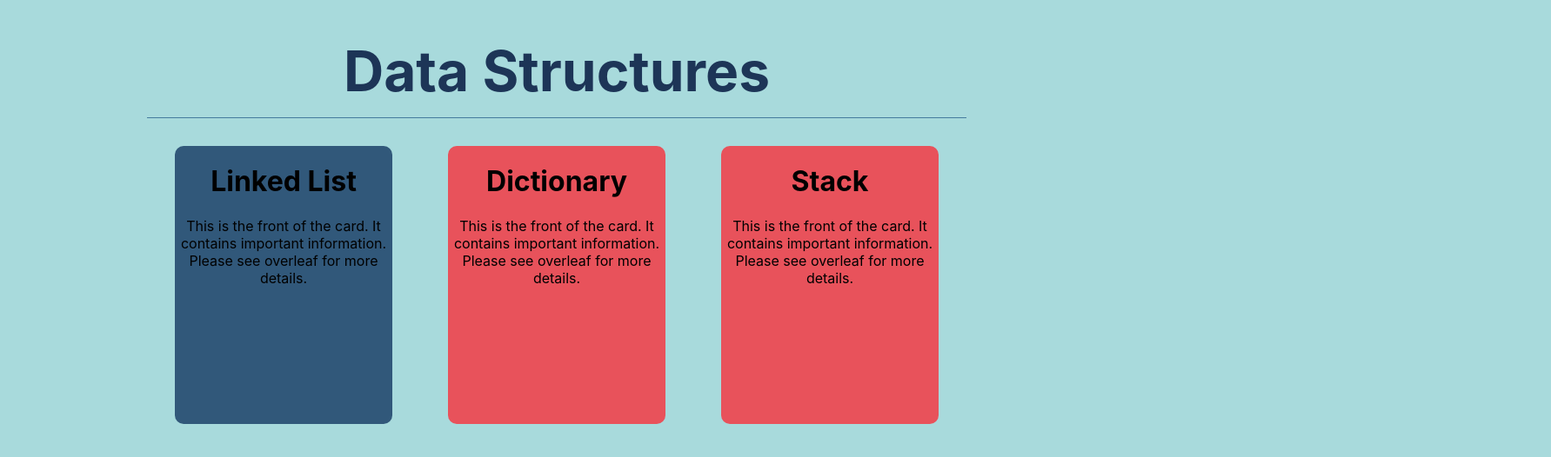
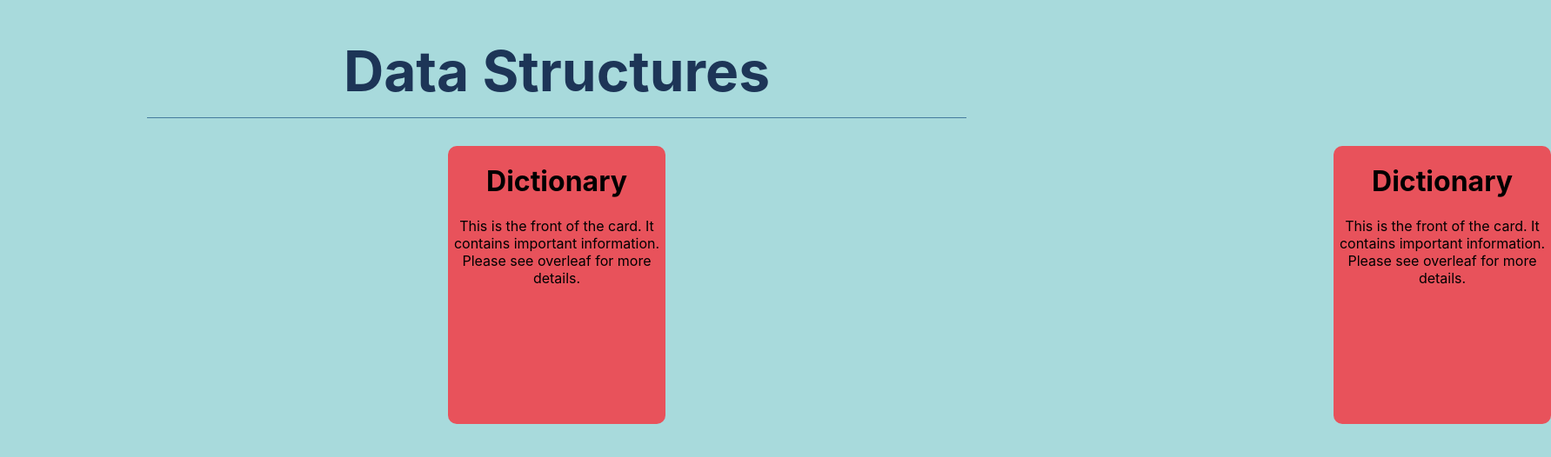
Before and after one commit to michael-mcmasters/Notecards, a React (Create React App) app: page / in a window 1280 px wide. Shown: the top 526 px of the page at 87% size, 1783 px wide, since content can reach past the window. Built offline with nearby package versions, Linux system fonts and the light colour scheme.

Commit message:
Smoothly cycle cards, but they don't stay centered

```diff
--- a/src/components/js/Card.js
+++ b/src/components/js/Card.js
@@ -4,7 +4,7 @@ import "../css/Card.css";
 
 export default function Card(props) {
   const [flipped, setFlipped] = useState(false);
-  const [direction, setDirection] = useState("0vw");
+  const [direction, setDirection] = useState(0);
 
   const handleKeyDown = (event) => {
     switch (event.key) {
@@ -21,6 +21,10 @@ export default function Card(props) {
   };
 
   useEffect(() => {
+    setDirection(props.direction);
+  }, []);
+
+  useEffect(() => {
     window.addEventListener('keydown', handleKeyDown);
 
     return () => {
@@ -29,27 +33,34 @@ export default function Card(props) {
   }, [flipped, direction]);      // Re-renders component whenever flipped value changes.
 
   const handleMoveCard = (newDirection) => {
-    // If left, move right
-    if (direction === "-55vw") {
-      if (newDirection === "right") {
-        setDirection("0vw");
-      }
+    if (newDirection === "left") {
+      setDirection(direction - 55);
     }
-    // If center, move left or right
-    else if (direction === "0vw") {
-      if (newDirection === "left") {
-        setDirection("-55vw");
-      }
-      else if (newDirection === "right") {
-        setDirection("55vw");
-      }
+    else if (newDirection === "right") {
+      setDirection(direction + 55);
     }
-    // If right, move left
-    else if (direction === "55vw") {
-      if (newDirection === "left") {
-        setDirection("0vw");
-      }
-    }
+
+    // // If left, move right
+    // if (direction === "-55vw") {
+    //   if (newDirection === "right") {
+    //     setDirection("0vw");
+    //   }
+    // }
+    // // If center, move left or right
+    // else if (direction === "0vw") {
+    //   if (newDirection === "left") {
+    //     setDirection("-55vw");
+    //   }
+    //   else if (newDirection === "right") {
+    //     setDirection("55vw");
+    //   }
+    // }
+    // // If right, move left
+    // else if (direction === "55vw") {
+    //   if (newDirection === "left") {
+    //     setDirection("0vw");
+    //   }
+    // }
   }
 
   return (
@@ -69,7 +80,7 @@ export default function Card(props) {
     // </div>
 
     <div>
-      <FlipCardContainer direction={direction}>
+      <FlipCardContainer direction={`${direction}vw`}>
         <FlipCard flipped={flipped} onClick={() => setFlipped(!flipped)}>
           <Front backgroundColor={props.backgroundColor}>
             <h1>{props.frontText}</h1>
--- a/src/components/js/Cards.js
+++ b/src/components/js/Cards.js
@@ -43,12 +43,38 @@ export default function App() {
     />
   }
 
-  const cardss = (cardIndex) => {
+  const cardss = () => {
+    const i = cardIndex;
     return (
       <div className="row">
-        {getNoteCard(cardIndex - 1)}
+        {/* {getNoteCard(cardIndex - 1)}
         {getNoteCard(cardIndex)}
-        {getNoteCard(cardIndex + 1)}
+        {getNoteCard(cardIndex + 1)} */}
+
+        <Card
+          key={-1}
+          index={cards[i].id}   // Flip animation needs index. Will not work if you use key as index.
+          direction={-55}
+          backgroundColor={cards[i].backgroundColor}
+          frontText={cards[i].frontText}
+          backText={cards[i].backText}
+        />
+        <Card
+          key={0}
+          index={cards[i].id}   // Flip animation needs index. Will not work if you use key as index.
+          direction={0}
+          backgroundColor={cards[i].backgroundColor}
+          frontText={cards[i].frontText}
+          backText={cards[i].backText}
+        />
+        <Card
+          key={1}
+          index={cards[i].id}   // Flip animation needs index. Will not work if you use key as index.
+          direction={55}
+          backgroundColor={cards[i].backgroundColor}
+          frontText={cards[i].frontText}
+          backText={cards[i].backText}
+        />
       </div>
     )
   }
```
